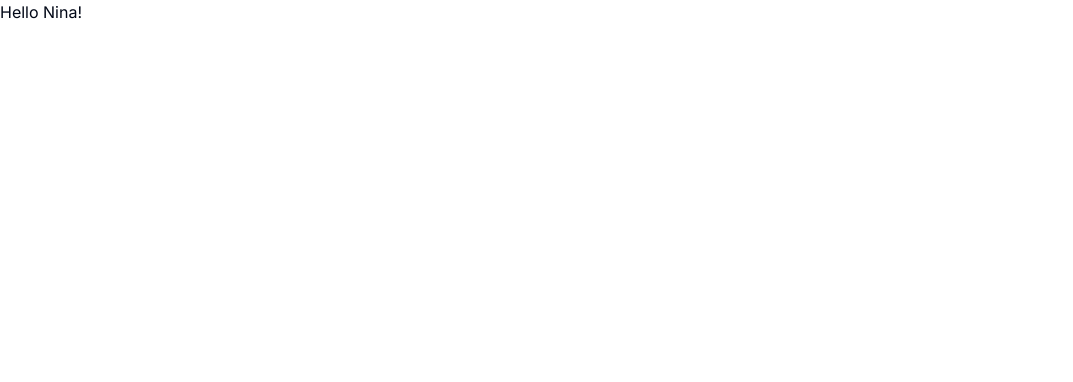
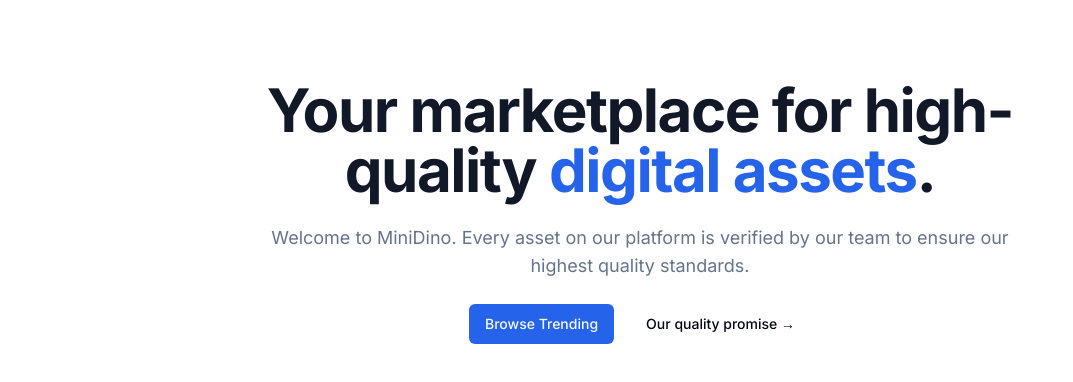
Before and after one commit to NinaShestakova/minidino, a Next.js app: page / in a window 1280 px wide. Shown: the top 382 px of the page, without its empty margins (0-1073 px from the left). Built offline with nearby package versions, Linux system fonts and the light colour scheme.

Commit message:
Firs commit

```diff
--- a/app/globals.css
+++ b/app/globals.css
@@ -1,70 +1,55 @@
 @tailwind base;
   @tailwind components;
   @tailwind utilities;
+
 
   @layer base {
     :root {
       --background: 0 0% 100%;
       --foreground: 222.2 84% 4.9%;
-
       --card: 0 0% 100%;
       --card-foreground: 222.2 84% 4.9%;
-
       --popover: 0 0% 100%;
       --popover-foreground: 222.2 84% 4.9%;
-
-      --primary: 222.2 47.4% 11.2%;
+      --primary: 221.2 83.2% 53.3%;
       --primary-foreground: 210 40% 98%;
-
       --secondary: 210 40% 96.1%;
       --secondary-foreground: 222.2 47.4% 11.2%;
-
       --muted: 210 40% 96.1%;
       --muted-foreground: 215.4 16.3% 46.9%;
-
       --accent: 210 40% 96.1%;
       --accent-foreground: 222.2 47.4% 11.2%;
-
       --destructive: 0 84.2% 60.2%;
       --destructive-foreground: 210 40% 98%;
-
       --border: 214.3 31.8% 91.4%;
       --input: 214.3 31.8% 91.4%;
-      --ring: 222.2 84% 4.9%;
-
+      --ring: 221.2 83.2% 53.3%;
       --radius: 0.5rem;
     }
 
     .dark {
       --background: 222.2 84% 4.9%;
       --foreground: 210 40% 98%;
-
       --card: 222.2 84% 4.9%;
       --card-foreground: 210 40% 98%;
-
       --popover: 222.2 84% 4.9%;
       --popover-foreground: 210 40% 98%;
-
-      --primary: 210 40% 98%;
+      --primary: 217.2 91.2% 59.8%;
       --primary-foreground: 222.2 47.4% 11.2%;
-
       --secondary: 217.2 32.6% 17.5%;
       --secondary-foreground: 210 40% 98%;
-
       --muted: 217.2 32.6% 17.5%;
       --muted-foreground: 215 20.2% 65.1%;
-
       --accent: 217.2 32.6% 17.5%;
       --accent-foreground: 210 40% 98%;
-
       --destructive: 0 62.8% 30.6%;
       --destructive-foreground: 210 40% 98%;
-
       --border: 217.2 32.6% 17.5%;
       --input: 217.2 32.6% 17.5%;
-      --ring: 212.7 26.8% 83.9%;
+      --ring: 224.3 76.3% 48%;
     }
   }
+
 
   @layer base {
     * {
--- a/app/layout.tsx
+++ b/app/layout.tsx
@@ -1,6 +1,8 @@
 import type { Metadata } from "next";
 import { Inter } from "next/font/google";
 import "./globals.css";
+import { relative } from "path";
+import { cn } from "@/lib/utils";
 
 const inter = Inter({ subsets: ["latin"] });
 
@@ -15,8 +17,14 @@
   children: React.ReactNode;
 }>) {
   return (
-    <html lang="en">
-      <body className={inter.className}>{children}</body>
+    <html lang="en" className="h-full">
+      <body
+        className={cn("relative h-full font-sans antialiased", inter.className)}
+      >
+        <main className="relative flex flex-col min-h-screen">
+          <div className="flex-grow flex-1">{children}</div>
+        </main>
+      </body>
     </html>
   );
 }
--- a/app/page.tsx
+++ b/app/page.tsx
@@ -1,3 +1,28 @@
+import MaxWidthWrapper from "@/components/MaxWidthWrapper";
+import { Button, buttonVariants } from "@/components/ui/button";
+import Link from "next/link";
+
 export default function Home() {
-  return <p>Hello Nina!</p>;
+  return (
+    <MaxWidthWrapper>
+      <div className="py-20 mx-auto text-center flex flex-col items-center max-w-3xl">
+        <h1 className="text-4xl font-bold tracking-tight text-gray-900 sm:text-6xl">
+          Your marketplace for high-quality{" "}
+          <span className="text-blue-600">digital assets</span>.
+        </h1>
+        <p className="mt-6 text-lg max-w-prose text-muted-foreground">
+          Welcome to MiniDino. Every asset on our platform is verified by our
+          team to ensure our highest quality standards.
+        </p>
+        <div className="flex flex-col sm:flex-row gap-4 mt-6">
+          <Link href={"/products"} className={buttonVariants()}>
+            Browse Trending
+          </Link>
+          <Button variant="ghost">Our quality promise &rarr;</Button>
+        </div>
+      </div>
+
+      {/* TODO: List products */}
+    </MaxWidthWrapper>
+  );
 }
--- /dev/null
+++ b/components/MaxWidthWrapper.tsx
@@ -0,0 +1,18 @@
+import { cn } from "@/lib/utils";
+import { ReactNode } from "react";
+
+const MaxWidthWrapper = ({
+  className,
+  children,
+}: {
+  className?: string;
+  children: ReactNode;
+}) => {
+  return (
+    <div className={cn("mx-auto w-full max-w-screen-xl px-2.5 md:px-20")}>
+      {children}
+    </div>
+  );
+};
+
+export default MaxWidthWrapper;
--- /dev/null
+++ b/components/ui/button.tsx
@@ -0,0 +1,56 @@
+import * as React from "react"
+import { Slot } from "@radix-ui/react-slot"
+import { cva, type VariantProps } from "class-variance-authority"
+
+import { cn } from "@/lib/utils"
+
+const buttonVariants = cva(
+  "inline-flex items-center justify-center whitespace-nowrap rounded-md text-sm font-medium ring-offset-background transition-colors focus-visible:outline-none focus-visible:ring-2 focus-visible:ring-ring focus-visible:ring-offset-2 disabled:pointer-events-none disabled:opacity-50",
+  {
+    variants: {
+      variant: {
+        default: "bg-primary text-primary-foreground hover:bg-primary/90",
+        destructive:
+          "bg-destructive text-destructive-foreground hover:bg-destructive/90",
+        outline:
+          "border border-input bg-background hover:bg-accent hover:text-accent-foreground",
+        secondary:
+          "bg-secondary text-secondary-foreground hover:bg-secondary/80",
+        ghost: "hover:bg-accent hover:text-accent-foreground",
+        link: "text-primary underline-offset-4 hover:underline",
+      },
+      size: {
+        default: "h-10 px-4 py-2",
+        sm: "h-9 rounded-md px-3",
+        lg: "h-11 rounded-md px-8",
+        icon: "h-10 w-10",
+      },
+    },
+    defaultVariants: {
+      variant: "default",
+      size: "default",
+    },
+  }
+)
+
+export interface ButtonProps
+  extends React.ButtonHTMLAttributes<HTMLButtonElement>,
+    VariantProps<typeof buttonVariants> {
+  asChild?: boolean
+}
+
+const Button = React.forwardRef<HTMLButtonElement, ButtonProps>(
+  ({ className, variant, size, asChild = false, ...props }, ref) => {
+    const Comp = asChild ? Slot : "button"
+    return (
+      <Comp
+        className={cn(buttonVariants({ variant, size, className }))}
+        ref={ref}
+        {...props}
+      />
+    )
+  }
+)
+Button.displayName = "Button"
+
+export { Button, buttonVariants }
--- a/package.json
+++ b/package.json
@@ -9,6 +9,7 @@
     "lint": "next lint"
   },
   "dependencies": {
+    "@radix-ui/react-slot": "^1.0.2",
     "class-variance-authority": "^0.7.0",
     "clsx": "^2.1.0",
     "lucide-react": "^0.368.0",
```
Also changed, not shown: 1 other file (tests, documents, lock files or other folders).
